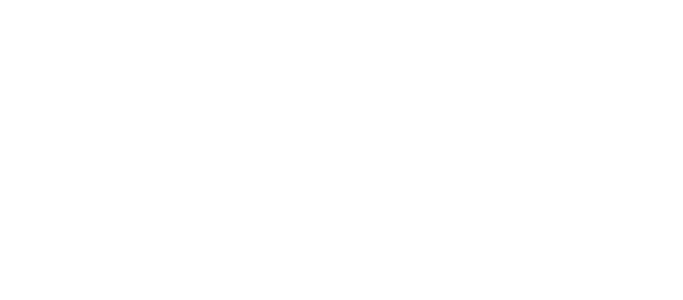
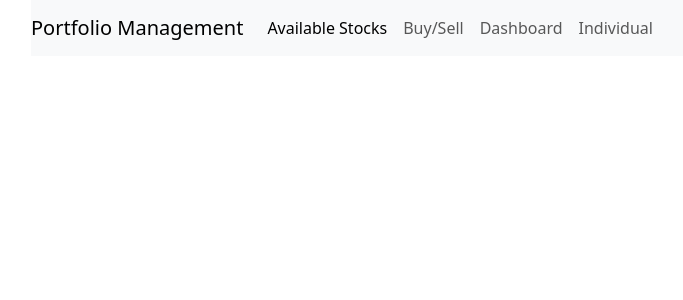
Before and after one commit to csabinji/portfolioManagementFrontEnd, a React (Create React App) app: page / in a window 1280 px wide. Before the commit this address had no page. Shown: the top 300 px of the page, without its empty margins (51-734 px from the left). Built offline with nearby package versions, Linux system fonts and the light colour scheme.

Commit message:
navigation

```diff
--- a/src/App.js
+++ b/src/App.js
@@ -1,10 +1,12 @@
 import 'bootstrap/dist/css/bootstrap.min.css'
 import './App.css';
 import Body from './components/body';
+import Navigation from './components/navigation/navigation';
 
 function App() {
   return (
     <div className="App">
+      <Navigation /> <br />
       <Body />
     </div>
   );
--- /dev/null
+++ b/src/components/navigation/navigation.jsx
@@ -0,0 +1,20 @@
+export default function Navigation() {
+    return (
+        <div className="container">
+        <nav class="navbar navbar-expand-lg navbar-light bg-light">
+            <a class="navbar-brand" href="#">Portfolio Management</a>
+            <button class="navbar-toggler" type="button" data-toggle="collapse" data-target="#navbarNavAltMarkup" aria-controls="navbarNavAltMarkup" aria-expanded="false" aria-label="Toggle navigation">
+                <span class="navbar-toggler-icon"></span>
+            </button>
+            <div class="collapse navbar-collapse" id="navbarNavAltMarkup">
+                <div class="navbar-nav">
+                    <a class="nav-item nav-link active" href="/stocks">Available Stocks</a>
+                    <a class="nav-item nav-link" href="/order">Buy/Sell</a>
+                    <a class="nav-item nav-link" href="/dashboard">Dashboard</a>
+                    <a class="nav-item nav-link" href="/individual">Individual</a>
+                </div>
+            </div>
+        </nav>
+        </div>
+    )
+}
```
